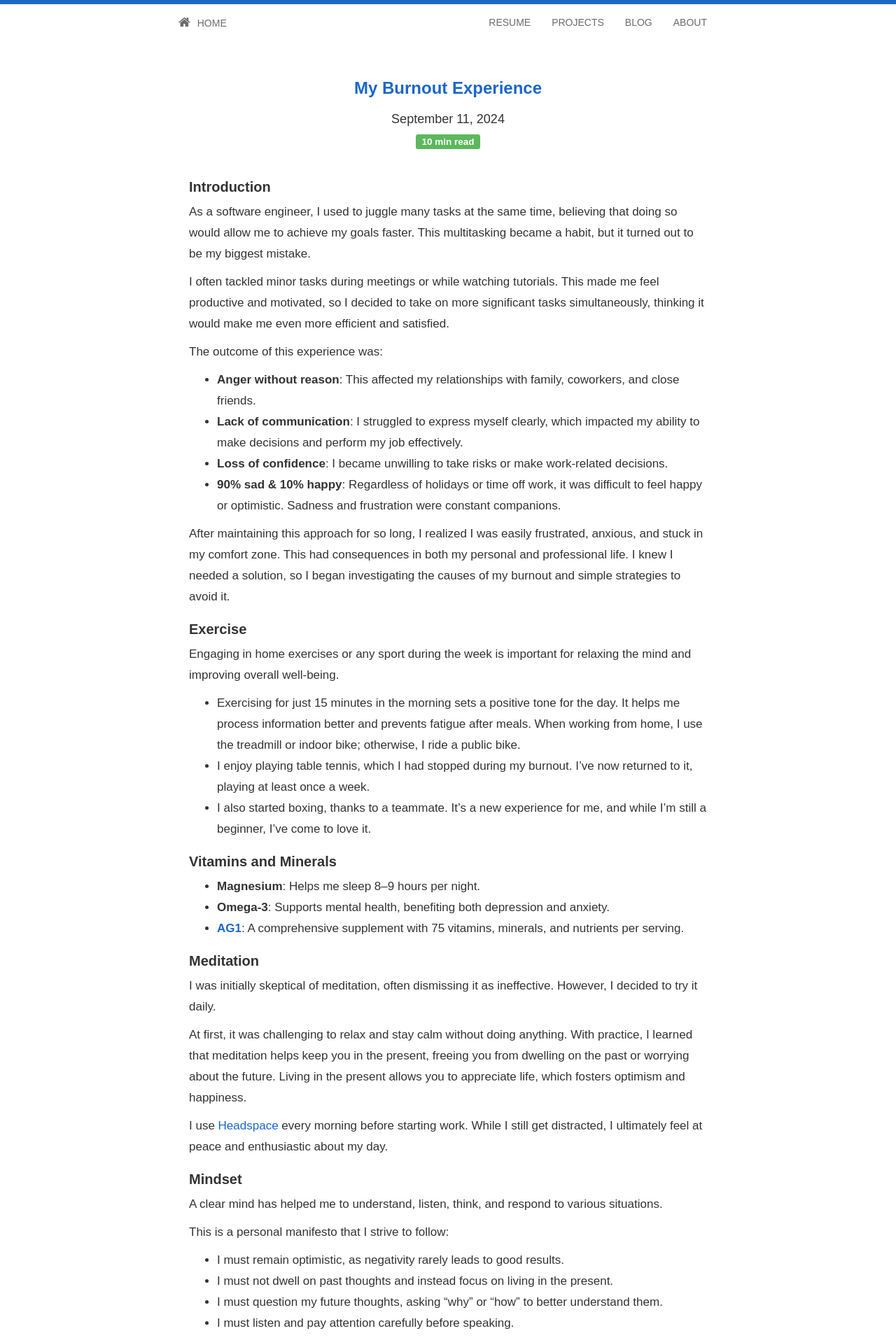
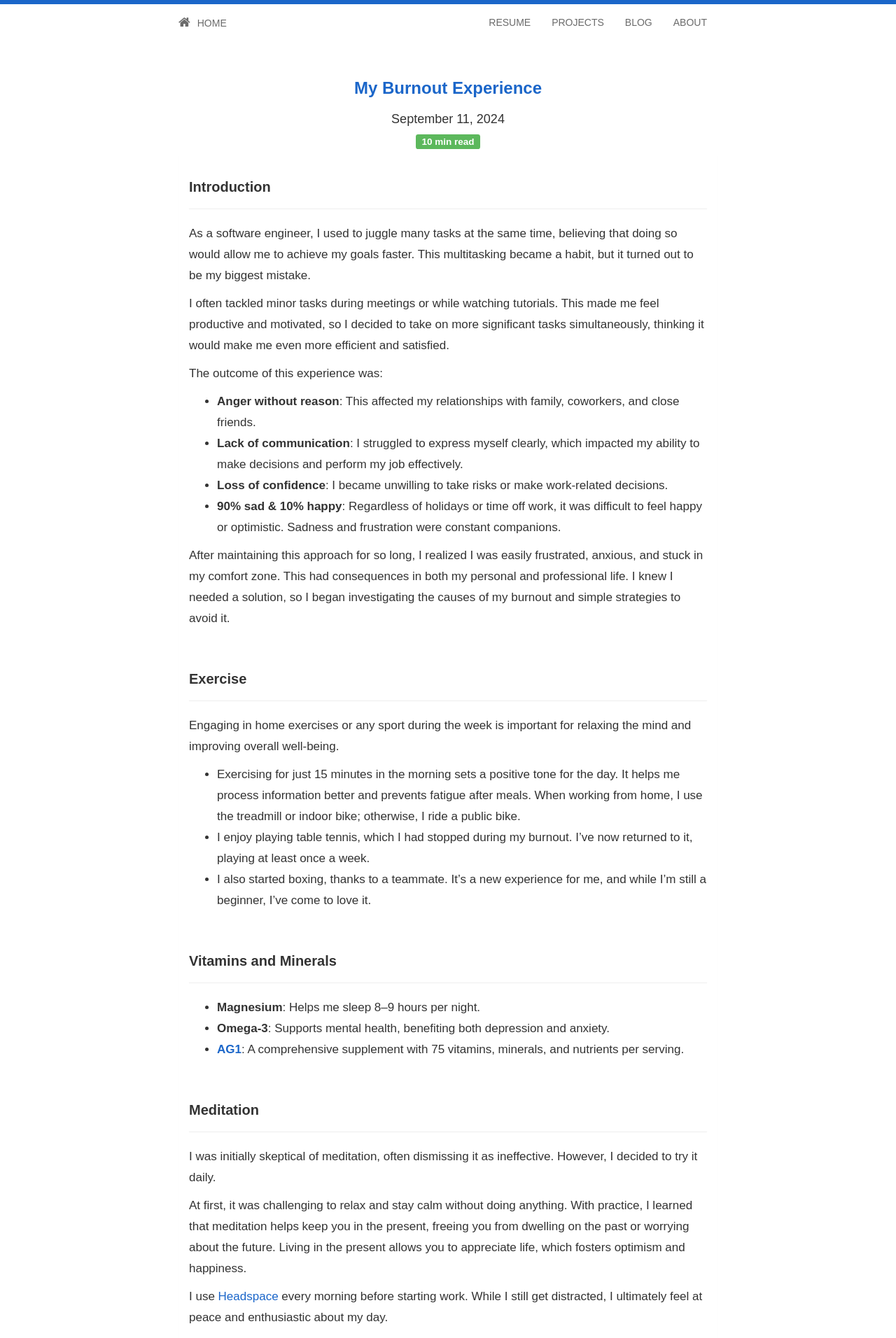
Before and after one commit to jfernancordova/jfernancordova.github.io, a Jekyll site: the page built from _posts/2024-09-11-my-burnout-experience.md, in a window 1280 px wide. Shown: the top 1912 px of the page at 70% size. Built offline with Jekyll 4.4.1, drawn with Linux system fonts in a browser that asks for light colours; nearby versions of some CDN libraries; comment, search, counter and statistics services are not loaded.

Commit message:
chore: Update personal burnout experience and strategies documentation

```diff
--- a/_posts/2024-09-11-my-burnout-experience.md
+++ b/_posts/2024-09-11-my-burnout-experience.md
@@ -6,6 +6,7 @@ tags:
 ---
 
 ## Introduction
+---
 
 As a software engineer, I used to juggle many tasks at the same time, believing that doing so would allow me to achieve my goals faster. This multitasking became a habit, but it turned out to be my biggest mistake.
 
@@ -20,7 +21,10 @@ The outcome of this experience was:
 
 After maintaining this approach for so long, I realized I was easily frustrated, anxious, and stuck in my comfort zone. This had consequences in both my personal and professional life. I knew I needed a solution, so I began investigating the causes of my burnout and simple strategies to avoid it.
 
+<br>
+
 ## Exercise
+---
 
 Engaging in home exercises or any sport during the week is important for relaxing the mind and improving overall well-being.
 
@@ -28,13 +32,19 @@ Engaging in home exercises or any sport during the week is important for relaxin
 - I enjoy playing table tennis, which I had stopped during my burnout. I've now returned to it, playing at least once a week.
 - I also started boxing, thanks to a teammate. It's a new experience for me, and while I'm still a beginner, I've come to love it.
 
+<br>
+
 ## Vitamins and Minerals
+---
 
 - **Magnesium**: Helps me sleep 8–9 hours per night.
 - **Omega-3**: Supports mental health, benefiting both depression and anxiety.
 - **[AG1](https://drinkag1.com/)**: A comprehensive supplement with 75 vitamins, minerals, and nutrients per serving.
 
+<br>
+
 ## Meditation
+---
 
 I was initially skeptical of meditation, often dismissing it as ineffective. However, I decided to try it daily.
 
@@ -42,7 +52,10 @@ At first, it was challenging to relax and stay calm without doing anything. With
 
 I use [Headspace](https://www.headspace.com/) every morning before starting work. While I still get distracted, I ultimately feel at peace and enthusiastic about my day.
 
+<br>
+
 ## Mindset
+---
 
 A clear mind has helped me to understand, listen, think, and respond to various situations.
 
@@ -54,7 +67,10 @@ This is a personal manifesto that I strive to follow:
 - I must listen and pay attention carefully before speaking.
 - I must be friendly and appreciative of the people around me.
 
+<br>
+
 ## Career Growth
+---
 
 Exercise, meditation, healthy eating, and maintaining a positive mindset are, in my experience, the key components of a good life. It's okay to encounter unexpected situations that trigger old habits or negative thoughts—the important thing is to take action, reflect, learn, and apply new strategies.
 
@@ -64,7 +80,10 @@ To reignite my passion for work, I developed a career growth plan that has helpe
 - I took steps to change my behavior: taking notes during meetings, asking questions, offering help, and becoming more involved.
 - I started writing and drawing to better understand the information I received. If I couldn't grasp the big picture, procrastination, fear, and anxiety would take over, hindering my productivity.
 
+<br>
+
 ## Conclusion
+---
 
 Burnout is real and profoundly impacted my life. However, this experience allowed me to grow, as it highlighted the importance of being mindful in life and changing my habits to be happy, honest, and appreciative of each moment.
 
```
